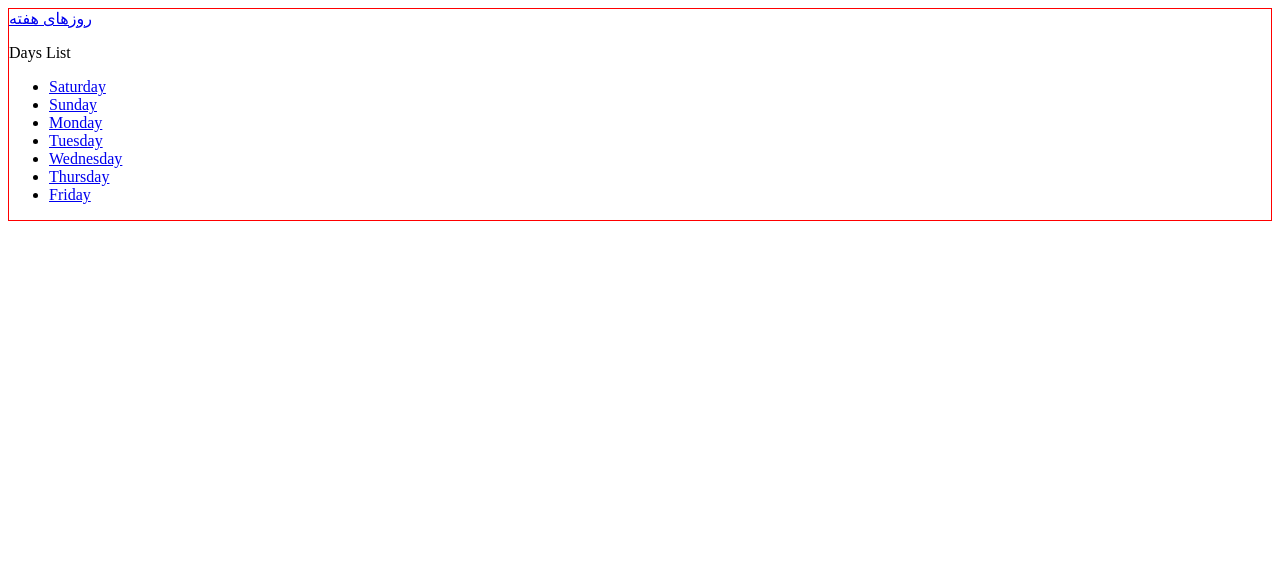
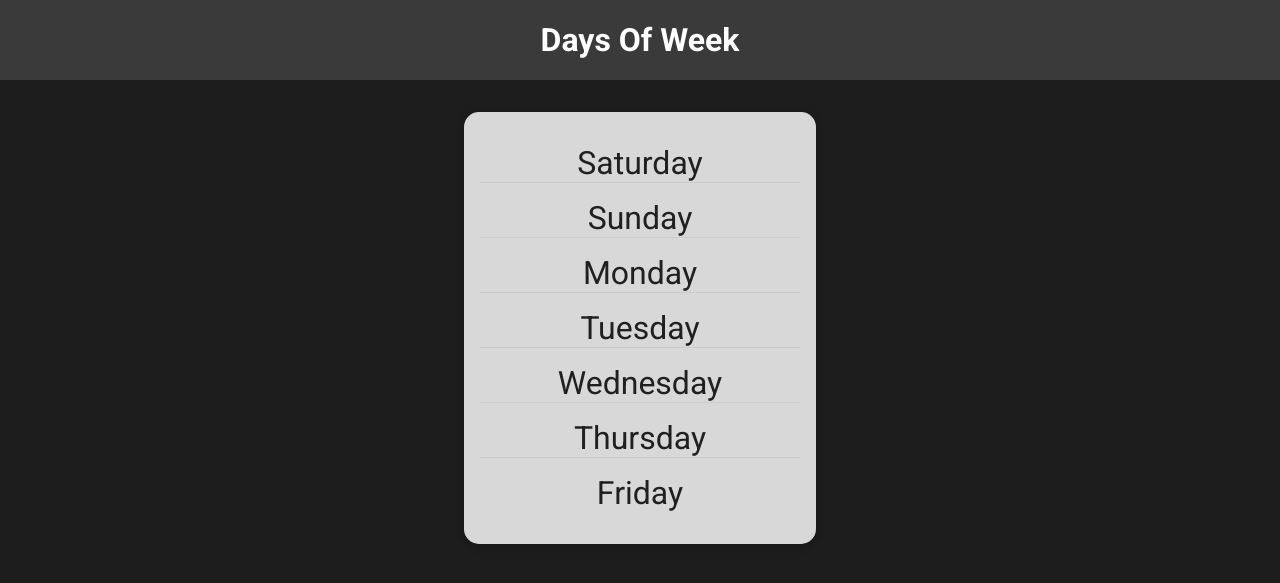
Before and after one commit to nimiico/django-tutorial, a Django app: page /days/ in a window 1280 px wide. Shown: the top 583 px of the page. Run offline with Django 4.2, Linux system fonts and the light colour scheme.

Commit message:
02-Basics - Static Files

```diff
--- a/MyProject/MyProject/settings.py
+++ b/MyProject/MyProject/settings.py
@@ -120,6 +120,10 @@
 
 STATIC_URL = 'static/'
 
+STATICFILES_DIRS = [
+     BASE_DIR / "static/"
+]
+
 # Default primary key field type
 # https://docs.djangoproject.com/en/4.1/ref/settings/#default-auto-field
 
--- /dev/null
+++ b/MyProject/challenges/static/challenges/challenges.css
@@ -0,0 +1,32 @@
+ul {
+    list-style: none;
+    margin: 2rem auto;
+    width: 90%;
+    max-width: 20rem;
+    box-shadow: 0 2px 8px rgba(0, 0, 0, .3);
+    padding: 1rem;
+    border-radius: 15px;
+    background-color: rgb(216, 216, 216);
+}
+
+li {
+    margin: 1rem 0;
+    text-align: center;
+    font-size: 2rem;
+    border-bottom:  1px solid #ccc;
+}
+
+li:last-child {
+    border-bottom: none;
+}
+
+li a {
+    text-decoration: none;
+    color: rgb(32, 32, 32);
+    transition: all ease 0.3s;
+}
+
+li a:hover,
+li a:active {
+    color: rgb(112, 1, 75);
+}
--- /dev/null
+++ b/MyProject/challenges/static/challenges/includes/header.css
@@ -0,0 +1,25 @@
+header {
+    width: 100%;
+    height: 5rem;
+    background-color: rgb(58, 58, 58);
+}
+
+header nav {
+    width: 100%;
+    height: 100%;
+    display: flex;
+    justify-content: center;
+    align-items: center;
+}
+
+header nav a{
+    color: white;
+    font-size: 2rem;
+    font-weight: bold;
+    text-decoration: none;
+}
+
+header nav a:hover,
+header nav a:active {
+    color: rgb(146, 0, 97);
+}
--- a/MyProject/challenges/templates/challenges/challenge.html
+++ b/MyProject/challenges/templates/challenges/challenge.html
@@ -1,4 +1,10 @@
 {% extends 'base.html' %}
+{% load static %}
+
+{% block header_references %}
+<link rel="stylesheet" href="{% static "challenges/challenge.css" %}">
+<link rel="stylesheet" href="{% static "challenges/includes/header.css" %}">
+{% endblock  %}
 
 {% block page_title %}
 days info
--- a/MyProject/challenges/templates/challenges/includes/header.html
+++ b/MyProject/challenges/templates/challenges/includes/header.html
@@ -1,6 +1,5 @@
 <header>
     <nav>
-        <a href="{% url 'days_list' %}">روزهای هفته</a>
+        <a href="{% url 'days_list' %}">Days Of Week</a>
     </nav>
-    <p>{{ active_page | title }}</p>
 </header>
--- a/MyProject/challenges/templates/challenges/index.html
+++ b/MyProject/challenges/templates/challenges/index.html
@@ -1,8 +1,16 @@
 {% extends 'base.html' %}
+
+{% load static %}
 
 {% block page_title %}
 days
 {% endblock  %}
+
+{% block header_references %}
+<link rel="stylesheet" href="{% static "challenges/challenges.css" %}">
+<link rel="stylesheet" href="{% static "challenges/includes/header.css" %}">
+{% endblock  %}
+
 
 {% block content %}
 
--- /dev/null
+++ b/MyProject/static/style.css
@@ -0,0 +1,10 @@
+@import url('https://fonts.googleapis.com/css2?family=Roboto:ital,wght@0,300;0,400;0,700;1,900&display=swap');
+
+html {
+    font-family: 'Roboto', sans-serif;
+}
+
+body {
+    margin: 0;
+    background-color: rgb(29, 29, 29);
+}
--- a/MyProject/templates/base.html
+++ b/MyProject/templates/base.html
@@ -1,3 +1,5 @@
+{% load static %}
+
 <!DOCTYPE html>
 <html lang="en">
 <head>
@@ -6,10 +8,13 @@
     <title>
         {% block page_title %}روزهای هفته{% endblock  %}
     </title>
+    <link rel="stylesheet" href="{% static 'style.css' %}">
+
     {% block header_references %}{% endblock  %}
 </head>
 <body>
-    <div style="border: 1px solid red">
+
+    <div>
         {% block content %}
             <p>پروژه روزهای هفته</p>
         {% endblock  %}
```
Also changed, not shown: MyProject/challenges/static/challenges/challenge.css (added, +14 -0 lines), descriptions.txt (+24 -0 lines).
